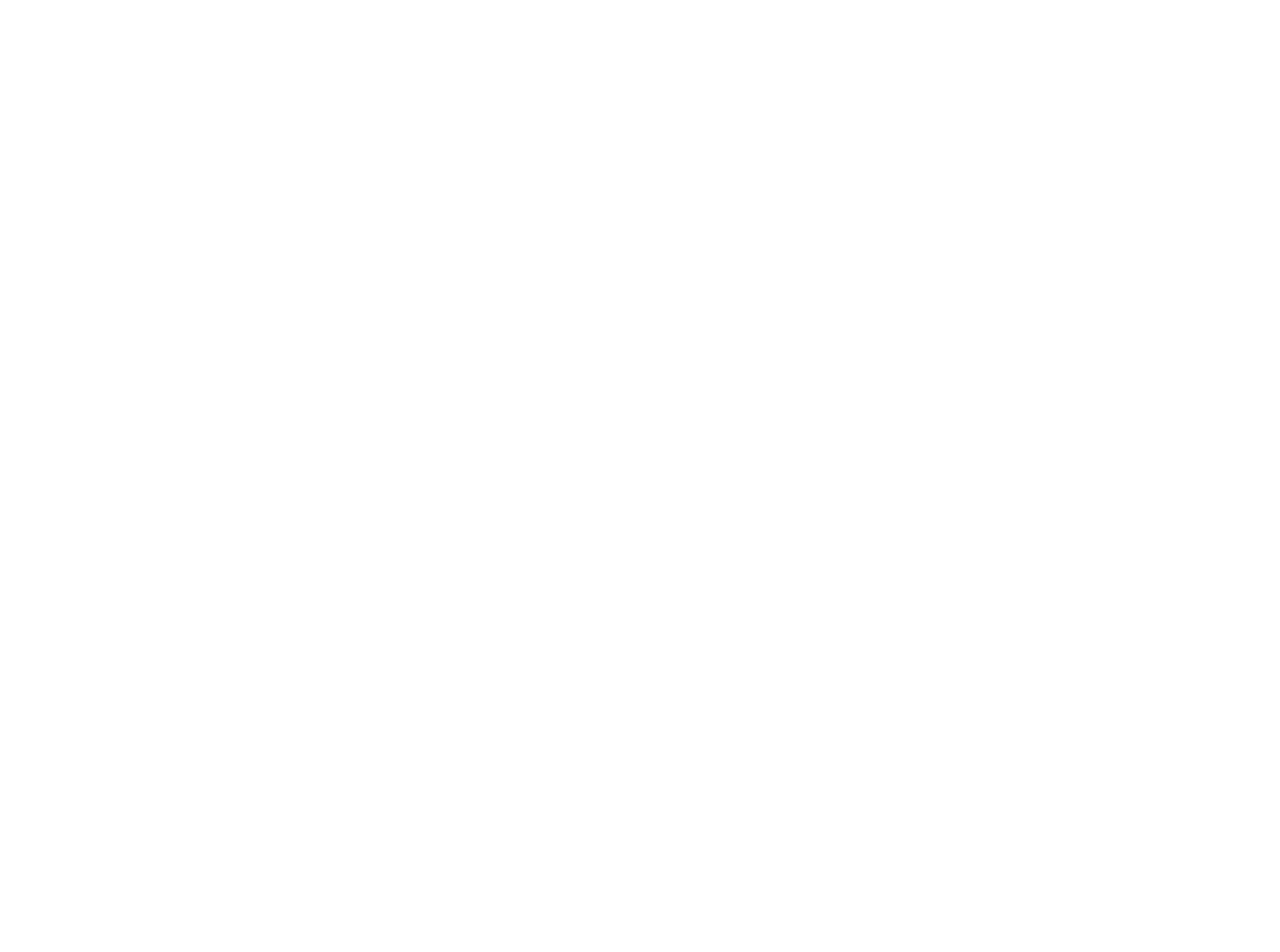
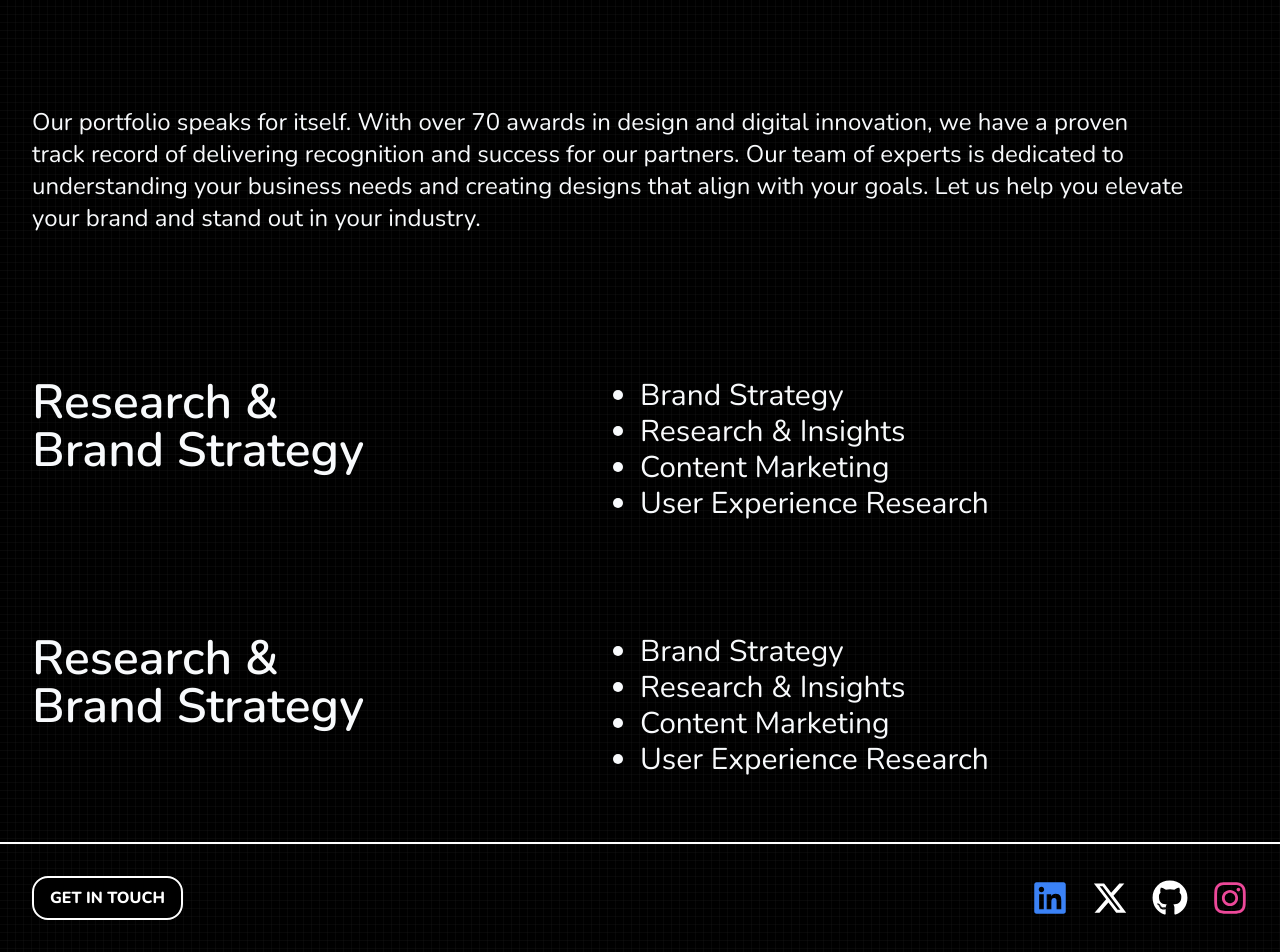
Before and after one commit to irakshy/website, a Next.js app: page /about in a window 1280 px wide. Before the commit this address had no page. Shown: the part 954-1906 px from the top of the page. Before the commit the page ends 800 px from the top, so only its background shows below. Built offline with nearby package versions, Linux system fonts and the light colour scheme.

Commit message:
about me pages added

```diff
--- /dev/null
+++ b/app/about/page.js
@@ -0,0 +1,56 @@
+import React from "react";
+
+const About = () => {
+  return (
+    <main className="min-h-screen">
+      <div className="bg-grid-small-black/[0.2] dark:bg-grid-small-white/[0.2]">
+        <div className="container space-y-28 py-16">
+          <div className="max-w-4xl space-y-4 pt-16">
+            <h1 className="text-7xl font-bold">About me</h1>
+            <h6 className="text-3xl font-semibold">
+              I specialize in leveraging artificial intelligence technologies to
+              craft innovative solutions and drive business growth for my
+              clients.
+            </h6>
+          </div>
+
+          <div className="h-[30rem] w-full rounded-lg bg-gradient-to-tl from-purple-700 to-orange-500"></div>
+
+          <div className="max-w-6xl py-8 text-2xl">
+            Our portfolio speaks for itself. With over 70 awards in design and
+            digital innovation, we have a proven track record of delivering
+            recognition and success for our partners. Our team of experts is
+            dedicated to understanding your business needs and creating designs
+            that align with your goals. Let us help you elevate your brand and
+            stand out in your industry.
+          </div>
+
+          <div className="grid grid-cols-1 md:grid-cols-2">
+            <h1 className="text-5xl font-semibold">
+              Research & <br /> Brand Strategy
+            </h1>
+            <ul className="list-disc text-3xl">
+              <li>Brand Strategy</li>
+              <li>Research & Insights</li>
+              <li>Content Marketing</li>
+              <li>User Experience Research</li>
+            </ul>
+          </div>
+          <div className="grid grid-cols-1 md:grid-cols-2">
+            <h1 className="text-5xl font-semibold">
+              Research & <br /> Brand Strategy
+            </h1>
+            <ul className="list-disc text-3xl">
+              <li>Brand Strategy</li>
+              <li>Research & Insights</li>
+              <li>Content Marketing</li>
+              <li>User Experience Research</li>
+            </ul>
+          </div>
+        </div>{" "}
+      </div>
+    </main>
+  );
+};
+
+export default About;
--- /dev/null
+++ b/app/blog/page.jsx
@@ -0,0 +1,18 @@
+import React from "react";
+
+const Blog = () => {
+  return (
+    <main className="h-[85svh] bg-grid-small-black/[0.2] dark:bg-grid-small-white/[0.2]">
+      <div className="container h-full space-y-28 py-16">
+        <div className="flex h-full items-center justify-center">
+          <h1 className="text-4xl font-bold">
+            <span className="animate-bounce text-[#c12d10]">/Blog </span>
+            <span className="animate-pulse">Coming Soon...</span>
+          </h1>
+        </div>
+      </div>
+    </main>
+  );
+};
+
+export default Blog;
--- /dev/null
+++ b/app/contact/page.jsx
@@ -0,0 +1,13 @@
+import React from "react";
+
+const contact = () => {
+  return (
+    <main className="min-h-screen">
+      <div className="h-full bg-grid-small-black/[0.2] dark:bg-grid-small-white/[0.2]">
+        <div className="container h-full space-y-28 py-28"></div>
+      </div>
+    </main>
+  );
+};
+
+export default contact;
--- a/app/globals.css
+++ b/app/globals.css
@@ -65,10 +65,21 @@
     @apply border-border;
   }
   body {
-    @apply text-foreground bg-background;
+    @apply bg-background text-foreground;
   }
 }
 
 body {
   font-family: "Nunito", system-ui;
+  background-color: black;
 }
+
+.gradient-background {
+  background: rgb(255, 255, 255);
+  background: linear-gradient(
+    0deg,
+    rgba(255, 255, 255, 0.4066001400560224) 0%,
+    rgba(0, 0, 0, 1) 50%,
+    rgba(0, 0, 0, 1) 100%
+  );
+}
--- a/app/layout.js
+++ b/app/layout.js
@@ -1,3 +1,4 @@
+import CustomFooter from "@/components/Footer/CustomFooter";
 import "./globals.css";
 import Navbar from "@/components/Navbar/Navbar";
 
@@ -12,6 +13,7 @@ export default function RootLayout({ children }) {
       <body className={`dark antialiased`}>
         <Navbar />
         {children}
+        <CustomFooter />
       </body>
     </html>
   );
--- a/app/page.js
+++ b/app/page.js
@@ -1,15 +1,11 @@
 import Card from "@/components/Card/Card";
-import DotBackground from "@/components/DotBackground/DotBackground";
 import Hero from "@/components/Hero/Hero";
-import Image from "next/image";
 
 export default function Home() {
   return (
     <div className="">
-      <DotBackground>
       <main>
         <Hero />
-
         <div className="bg-white bg-grid-small-black/[0.2]">
           <div className="mx-auto flex h-full min-h-screen w-full flex-col justify-center p-2 py-4 md:container lg:p-0">
             <div className="grid w-full grid-cols-1 place-items-center content-center gap-4 lg:grid-cols-2">
@@ -19,9 +15,6 @@ export default function Home() {
           </div>
         </div>
       </main>
-
-        <footer className="flex h-[50svh] flex-wrap items-center justify-center gap-6"></footer>
-      </DotBackground>
     </div>
   );
 }
--- /dev/null
+++ b/components/Footer/CustomFooter.jsx
@@ -0,0 +1,49 @@
+import Link from "next/link";
+import React from "react";
+import { FaGithub, FaInstagram, FaLinkedin } from "react-icons/fa";
+import { FaXTwitter } from "react-icons/fa6";
+const CustomFooter = () => {
+  return (
+    <footer className="border-t-2 border-white bg-black bg-grid-small-black/[0.2] dark:bg-grid-small-white/[0.2]">
+      <div className="container flex items-center justify-between gap-6 py-4 md:flex-row md:py-8">
+        <Link
+          href={"/contact"}
+          className="rounded-2xl border-2 border-white bg-black px-4 py-2 font-extrabold text-white"
+        >
+          GET IN TOUCH
+        </Link>
+        <div className="flex gap-6">
+          <a
+            href="https://www.linkedin.com/in/irakshy/"
+            target="_blank"
+            className="text-xl text-blue-500 transition-all duration-500 hover:underline md:text-4xl"
+          >
+            <FaLinkedin />
+          </a>
+          <Link
+            href="https://x.com/irakshy"
+            target="_blank"
+            className="text-xl text-white transition-all duration-500 hover:underline md:text-4xl"
+          >
+            <FaXTwitter />
+          </Link>
+          <Link
+            href="https://github.com/irakshy"
+            target="_blank"
+            className="text-xl text-white transition-all duration-500 hover:underline md:text-4xl"
+          >
+            <FaGithub />
+          </Link>{" "}
+          <Link
+            href="#"
+            className="text-xl text-pink-500 transition-all duration-500 hover:underline md:text-4xl"
+          >
+            <FaInstagram />
+          </Link>
+        </div>
+      </div>
+    </footer>
+  );
+};
+
+export default CustomFooter;
--- a/components/Hero/Hero.jsx
+++ b/components/Hero/Hero.jsx
@@ -15,14 +15,14 @@ export default function Hero() {
           duration: 0.8,
           ease: "easeInOut",
         }}
-        className="dark:bg-grid-small-white/[0.1] bg-grid-small-black/[0.2] relative flex h-full w-full flex-col items-center justify-center gap-4 px-4"
+        className="relative flex h-full w-full flex-col items-center justify-center gap-4 px-4 bg-grid-small-black/[0.2] dark:bg-grid-small-white/[0.1]"
       >
-        <div className="dark:text-white text-3xl font-bold md:text-7xl">
-          Hi , Im Rakshy
+        <div className="text-3xl font-bold transition-all duration-1000 dark:text-white md:text-7xl md:hover:text-8xl">
+          Hi, {"I'"}m Rakshith
         </div>
-        <div className="dark:text-neutral-200 max-w-4xl py-4 text-base font-extralight md:text-4xl">
-          kittu gudde hakana kittu gudde hakana kittu gudde hakana kittu gudde
-          hakana kittu gudde hakana kittu gudde hakana
+        <div className="max-w-4xl py-4 pt-10 text-base font-bold dark:text-neutral-200 md:text-4xl">
+          <span className="animate-bounce text-[#c12d10]">/Website </span>
+          <span className="animate-pulse">Coming Soon...</span>
         </div>
       </motion.div>
     </AuroraBackground>
--- a/components/ui/floating-navbar.jsx
+++ b/components/ui/floating-navbar.jsx
@@ -18,7 +18,7 @@ export const FloatingNav = ({ navItems, className }) => {
       )}
     >
       <div className="flex flex-col">
-        <div className="container flex items-center justify-between space-x-4 py-6 md:px-32">
+        <div className="container flex items-center justify-between space-x-4 py-4 md:px-32 md:py-6">
           {/* Logo */}
           <Link className="text-2xl font-bold italic" href={"/"}>
             LOGO
@@ -37,7 +37,7 @@ export const FloatingNav = ({ navItems, className }) => {
               </Link>
             ))}
           </nav>
-          <button className="md:hidden" onClick={toggleMobileMenu}>
+          <button className="text-3xl md:hidden" onClick={toggleMobileMenu}>
             {isMobileMenuOpen ? <HiX /> : <HiMenu />}
           </button>
         </div>
@@ -52,6 +52,7 @@ export const FloatingNav = ({ navItems, className }) => {
               className={cn(
                 "p-2 text-2xl text-foreground hover:text-foreground",
               )}
+              onClick={toggleMobileMenu}
             >
               {navItem.name}
               <span className=""></span>
```
Lines whose indentation alone changed are shown as unchanged.
